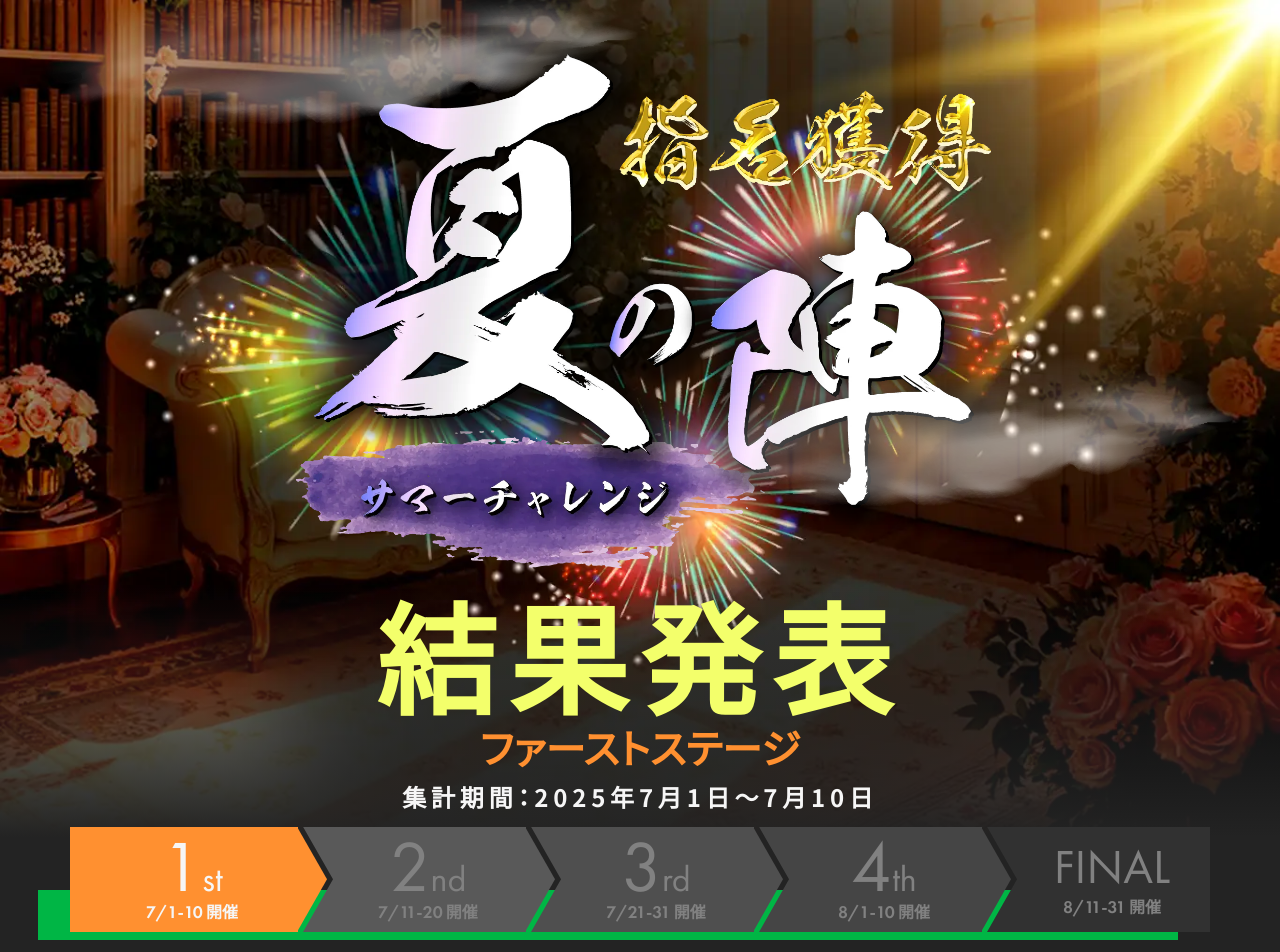
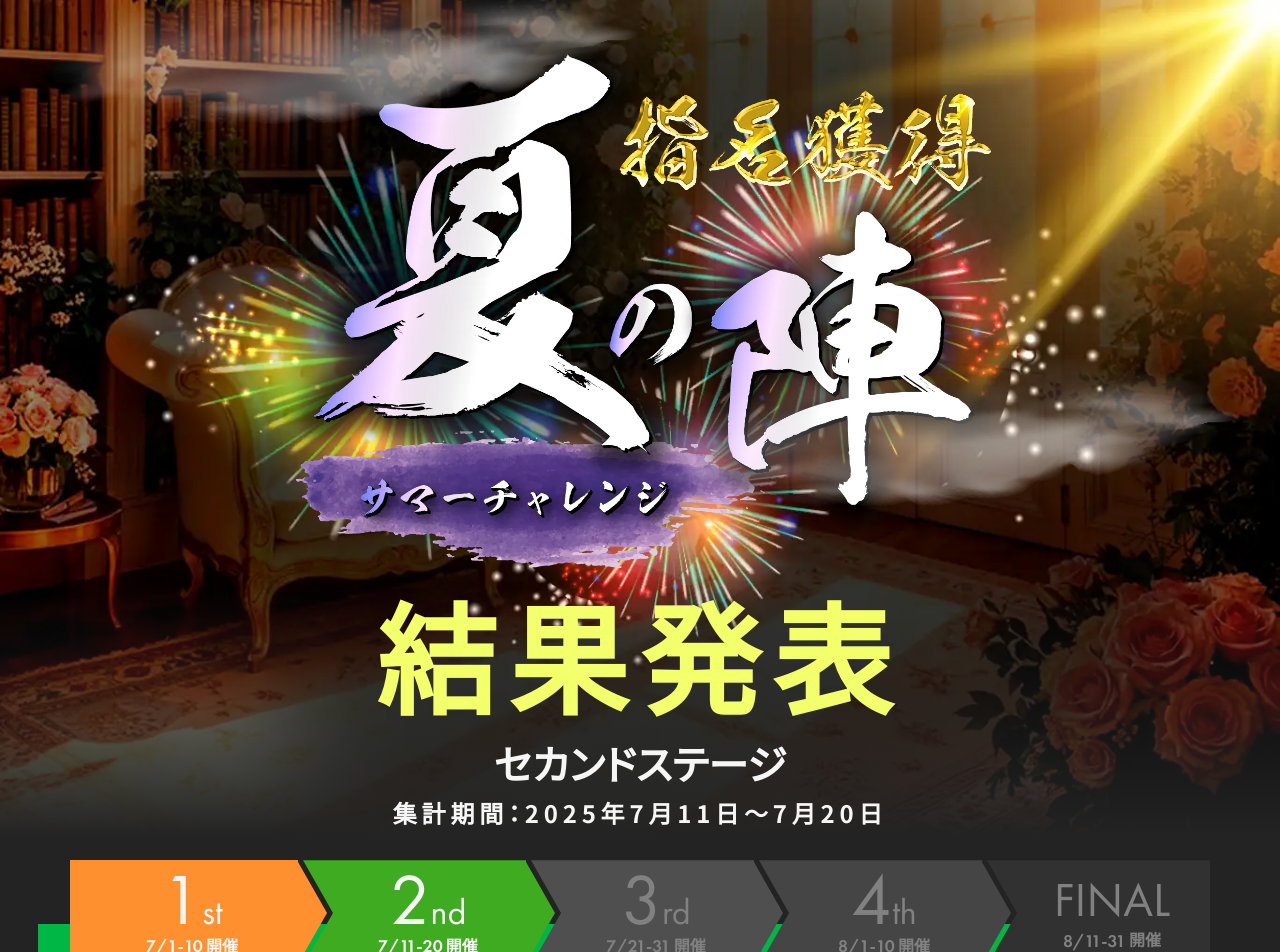
Before and after one commit to ken-atnek/hpg_contest2025_summer, a Next.js app: page / in a window 1280 px wide. Shown: the top 952 px of the page. Built offline with nearby package versions, Linux system fonts and the light colour scheme.

Commit message:
7/21発表

```diff
--- a/src/app/layout.tsx
+++ b/src/app/layout.tsx
@@ -25,7 +25,12 @@ const metadataBase = isRealProduction
         'https://contest2025-summer.hot-point.jp/'
     )
   : undefined;
-
+export const viewport = {
+  width: 'device-width',
+  initialScale: 1,
+  maximumScale: 1,
+  userScalable: 'no',
+};
 export const metadata: Metadata = {
   ...(isRealProduction && {
     metadataBase,
@@ -47,6 +52,7 @@ export const metadata: Metadata = {
     ? 'ホットポイントグループ指名獲得サマーチャレンジ夏の陣'
     : undefined,
   robots: isRealProduction ? 'index, follow' : 'noindex, nofollow',
+
   icons: {
     icon: [
       { url: 'favicon/favicon-16x16.png', sizes: '16x16', type: 'image/png' },
@@ -71,16 +77,8 @@ export default function RootLayout({
   children: React.ReactNode;
 }>) {
   return (
-    <html lang="ja" className={`${notoSans.className} `}>
+    <html lang="ja" className={`${notoSans.className}`}>
       <head>
-        <meta
-          name="robots"
-          content={isRealProduction ? 'index, follow' : 'noindex, nofollow'}
-        />
-        <meta
-          name="viewport"
-          content="width=device-width, initial-scale=1, maximum-scale=1, user-scalable=no"
-        />
         <meta
           name="format-detection"
           content="telephone=no, address=no, email=no"
--- a/src/components/ContainerHeader.tsx
+++ b/src/components/ContainerHeader.tsx
@@ -19,12 +19,12 @@ const ContainerHeader = () => {
         />
       </h1>
       <p className={styles.head}>結果発表</p>
-      <h2>ファーストステージ</h2>
+      {/* <h2>セカンドステージ</h2>
       <div className={styles.period}>
         集計期間：
-        <time dateTime="2025-07-01">2025年7月1日</time>
-        <time dateTime="2025-07-10">7月10日</time>
-      </div>
+        <time dateTime="2025-07-11">2025年7月11日</time>
+        <time dateTime="2025-07-20">7月20日</time>
+      </div> */}
     </header>
   );
 };
--- a/src/components/ContainerRankingTabs.tsx
+++ b/src/components/ContainerRankingTabs.tsx
@@ -17,45 +17,59 @@ const stages = [
     label: '1',
     text: 'st',
     period: '7/1-10',
-
+    startDate: '2025-07-01',
+    endDate: '2025-07-10',
     textPeriod: '開催',
     disabled: false,
+    title: 'ファーストステージ',
   },
   {
     id: 'second',
     label: '2',
     text: 'nd',
     period: '7/11-20',
+    startDate: '2025-07-11',
+    endDate: '2025-07-20',
     textPeriod: '開催',
-    disabled: true,
+    disabled: false,
+    title: 'セカンドステージ',
   },
   {
     id: 'third',
     label: '3',
     text: 'rd',
     period: '7/21-31',
+    startDate: '2025-07-21',
+    endDate: '2025-07-31',
     textPeriod: '開催',
     disabled: true,
+    title: 'サードステージ',
   },
   {
     id: 'fourth',
     label: '4',
     text: 'th',
     period: '8/1-10',
+    startDate: '2025-08-01',
+    endDate: '2025-08-10',
     textPeriod: '開催',
     disabled: true,
+    title: 'フォースステージ',
   },
   {
     id: 'final',
     label: 'FINAL',
     period: '8/11-31',
+    startDate: '2025-08-11',
+    endDate: '2025-08-31',
     textPeriod: '開催',
     disabled: true,
+    title: 'ファイナルステージ',
   },
 ];
 
 export default function ContainerRankingTabs() {
-  const [activeStage, setActiveStage] = useState('first');
+  const [activeStage, setActiveStage] = useState('second');
   const items = rankingData[activeStage] ?? [];
 
   const [windowWidth, setWindowWidth] = useState<number | null>(null);
@@ -81,8 +95,28 @@ export default function ContainerRankingTabs() {
   const middleRankItems = filterRanks(2, middleMaxRank);
   const bottomRankItems = filterRanks(bottomMinRank, bottomMaxRank);
   const underRankItems = filterRanks(underMinRank, 20);
+
+  const currentStage = stages.find((stage) => stage.id === activeStage);
+
   return (
     <section className={styles.containerRankingTabs}>
+      <h2>{currentStage?.title}</h2>
+      <div className={styles.period}>
+        集計期間：
+        <time dateTime={currentStage?.startDate}>
+          {new Date(currentStage?.startDate ?? '').toLocaleDateString('ja-JP', {
+            year: 'numeric',
+            month: 'long',
+            day: 'numeric',
+          })}
+        </time>
+        <time dateTime={currentStage?.endDate}>
+          {new Date(currentStage?.endDate ?? '').toLocaleDateString('ja-JP', {
+            month: 'long',
+            day: 'numeric',
+          })}
+        </time>
+      </div>
       <nav className={styles.tabs}>
         <ul>
           {stages.map((stage) => (
--- a/src/data/castData.ts
+++ b/src/data/castData.ts
@@ -56,6 +56,16 @@ export const castData = [
     },
     image: '/images/cast/yh_mr_rin.webp',
   },
+  {
+    castId: 'yh_club_honon',
+    storeId: 'yh_club',
+    name: '大空ほのん',
+    url: {
+      pc: 'https://www.dandy-g.jp/club_dandy/detail.php?g_id=6891',
+      sp: 'https://www.dandy-g.jp/sp/club_dandy/g_info_sp.php?g_id=6891',
+    },
+    image: '/images/cast/yh_club_honon.webp',
+  },
 
   /* === [ 京都エリア ] ================= */
   {
@@ -71,6 +81,27 @@ export const castData = [
     name: '南 おりな',
     url: 'https://www.hot-point.co.jp/hot/girls_info.php?g_id=6737',
     image: '/images/cast/kt_hot_orina.webp',
+  },
+  {
+    castId: 'kt_part2_mai',
+    storeId: 'kt_part2',
+    name: '木南 まい',
+    url: 'https://www.hot-point.co.jp/hot2/girls_info.php?g_id=7208',
+    image: '/images/cast/kt_part2_mai.webp',
+  },
+  {
+    castId: 'kt_part2_sakura',
+    storeId: 'kt_part2',
+    name: 'はるなさくら',
+    url: 'https://www.hot-point.co.jp/hot2/girls_info.php?g_id=5760',
+    image: '/images/cast/kt_part2_sakura.webp',
+  },
+  {
+    castId: 'kt_part2_rika',
+    storeId: 'kt_part2',
+    name: '加藤 りか',
+    url: 'https://www.hot-point.co.jp/hot2/girls_info.php?g_id=7650',
+    image: '/images/cast/kt_part2_rika.webp',
   },
   {
     castId: 'kt_lip_momoka',
@@ -104,6 +135,13 @@ export const castData = [
   },
   /* === [ 福岡エリア ] ================= */
   {
+    castId: 'fu_hot_arisu',
+    storeId: 'fu_hot',
+    name: '星乃アリス',
+    url: 'https://www.fukuoka-hotpoint.jp/hot/g-info.php?g_id=6664',
+    image: '/images/cast/fu_hot_arisu.webp',
+  },
+  {
     castId: 'fu_villa_kana',
     storeId: 'fu_villa',
     name: '宝生 かな',
@@ -118,6 +156,13 @@ export const castData = [
     url: 'https://www.fukuoka-hotpoint.jp/villa/g-info.php?g_id=6371&ls=glist',
     image: '/images/cast/fu_villa_ren.webp',
   },
+  {
+    castId: 'fu_villa_hikaru',
+    storeId: 'fu_villa',
+    name: '水野ひかる',
+    url: 'https://www.fukuoka-hotpoint.jp/villa/g-info.php?g_id=5896',
+    image: '/images/cast/fu_villa_hikaru.webp',
+  },
   /* === [ 熊本エリア ] ================= */
   {
     castId: 'km_hot_ran',
@@ -130,14 +175,14 @@ export const castData = [
     castId: 'km_hot_sara',
     storeId: 'km_hot',
     name: 'サラ',
-    url: 'https://www.kumamoto-hotpoint.cc/detail.php?g_id=173&is_Area=no&s_dir=hot&mode=slink&link_Source=stop_rk&log=1626519419',
+    url: 'https://www.kumamoto-hotpoint.cc/detail.php?g_id=173',
     image: '/images/cast/km_hot_sara.webp',
   },
   {
     castId: 'km_hot_mio',
     storeId: 'km_hot',
     name: '星川★美桜',
-    url: 'https://www.kumamoto-hotpoint.cc/detail.php?g_id=467&is_Area=no&s_dir=hot&mode=slink&link_Source=glist',
+    url: 'https://www.kumamoto-hotpoint.cc/detail.php?g_id=467',
     image: '/images/cast/km_hot_mio.webp',
   },
   {
@@ -151,15 +196,22 @@ export const castData = [
     castId: 'km_hot_anri',
     storeId: 'km_hot',
     name: '神埼あんり',
-    url: 'https://www.kumamoto-hotpoint.cc/detail.php?g_id=176&is_Area=no&s_dir=hot&mode=slink&link_Source=glist',
+    url: 'https://www.kumamoto-hotpoint.cc/detail.php?g_id=176',
     image: '/images/cast/km_hot_anri.webp',
   },
   {
     castId: 'km_hot_erena',
     storeId: 'km_hot',
     name: '逢坂えれな',
-    url: 'https://www.kumamoto-hotpoint.cc/detail.php?g_id=466&is_Area=no&s_dir=hot&mode=slink&link_Source=glist',
+    url: 'https://www.kumamoto-hotpoint.cc/detail.php?g_id=466',
     image: '/images/cast/km_hot_erena.webp',
+  },
+  {
+    castId: 'km_hot_saya',
+    storeId: 'km_hot',
+    name: '坂下 さや',
+    url: 'https://www.kumamoto-hotpoint.cc/detail.php?g_id=171',
+    image: '/images/cast/km_hot_saya.webp',
   },
 
   {
@@ -177,4 +229,18 @@ export const castData = [
     url: 'https://www.hotpoint-villa.cc/detail.php?g_id=546',
     image: '/images/cast/km_villa_kurena.webp',
   },
+  {
+    castId: 'km_villa_riho',
+    storeId: 'km_villa',
+    name: 'りほ',
+    url: 'https://www.hotpoint-villa.cc/detail.php?g_id=522',
+    image: '/images/cast/km_villa_riho.webp',
+  },
+  {
+    castId: 'km_villa_hana',
+    storeId: 'km_villa',
+    name: '白咲 はな',
+    url: 'https://www.hotpoint-villa.cc/detail.php?g_id=6',
+    image: '/images/cast/km_villa_hana.webp',
+  },
 ];
--- a/src/data/rankingData.ts
+++ b/src/data/rankingData.ts
@@ -41,6 +41,30 @@ export const rankingData: Record<string, RankingItem[]> = {
     { id: 20, rank: 20, castId: 'kt_villa_rei' },
   ],
   second: [
-    // 他のステージも同じ形で castId を指定
+    {
+      id: 1,
+      rank: 1,
+      castId: 'fu_villa_kana',
+      size: 'Age.35 / T.158 / B.84 [D] / W.56 / H.85',
+    },
+    { id: 2, rank: 2, castId: 'km_hot_mio' },
+    { id: 3, rank: 3, castId: 'km_villa_riho' },
+    { id: 4, rank: 4, castId: 'km_hot_anri' },
+    { id: 5, rank: 5, castId: 'kt_part2_mai' },
+    { id: 6, rank: 6, castId: 'kt_hot_himeno' },
+    { id: 7, rank: 7, castId: 'km_hot_saya' },
+    { id: 8, rank: 8, castId: 'fu_hot_arisu' },
+    { id: 9, rank: 9, castId: 'km_hot_erena' },
+    { id: 10, rank: 10, castId: 'yh_dandy_seri' },
+    { id: 11, rank: 11, castId: 'yh_mr_nina' },
+    { id: 12, rank: 12, castId: 'fu_villa_ren' },
+    { id: 13, rank: 12, castId: 'km_villa_hana' },
+    { id: 14, rank: 14, castId: 'fu_villa_hikaru' },
+    { id: 15, rank: 15, castId: 'yh_dandy_niko' },
+    { id: 16, rank: 16, castId: 'km_hot_ran' },
+    { id: 17, rank: 17, castId: 'yh_mr_rin' },
+    { id: 18, rank: 18, castId: 'yh_club_honon' },
+    { id: 19, rank: 19, castId: 'kt_part2_sakura' },
+    { id: 20, rank: 20, castId: 'kt_part2_rika' },
   ],
 };
--- a/src/styles/top.module.scss
+++ b/src/styles/top.module.scss
@@ -18,7 +18,6 @@
     flex-direction: column;
     align-items: center;
     padding: 1em 2em;
-    --stage-color: #ff9030;
     @include sp {
         padding: 6vw 4vw;
     }
@@ -60,30 +59,31 @@
             font-size: FZ(48);
         }
     }
-    h2 {
-        font-size: FZ(40);
-        font-weight: 700;
-        color: var(--stage-color);
-        margin-top: 0.2em;
-    }
-    .period {
-        font-size: FZ(24);
-        font-weight: 700;
-        letter-spacing: 0.2em;
-        display: flex;
-        align-content: center;
-        margin-top: 0.5em;
-        @include sp {
-            font-size: FZ(18);
-        }
-        time {
-            &:first-of-type {
-                &::after {
-                    content: "〜";
-                }
-            }
-        }
-    }
+
+    // h2 {
+    //     font-size: FZ(40);
+    //     font-weight: 700;
+    //     color: var(--stage-color);
+    //     margin-top: 0.2em;
+    // }
+    // .period {
+    //     font-size: FZ(24);
+    //     font-weight: 700;
+    //     letter-spacing: 0.2em;
+    //     display: flex;
+    //     align-content: center;
+    //     margin-top: 0.5em;
+    //     @include sp {
+    //         font-size: FZ(18);
+    //     }
+    //     time {
+    //         &:first-of-type {
+    //             &::after {
+    //                 content: "〜";
+    //             }
+    //         }
+    //     }
+    // }
 }
 
 /* =================================
@@ -98,6 +98,30 @@
     font-size: inherit;
     @include sp {
         padding: 0 4vw 12vw;
+    }
+    h2 {
+        font-size: FZ(40);
+        font-weight: 700;
+        margin-top: 0.2em;
+    }
+    .period {
+        font-size: FZ(24);
+        font-weight: 700;
+        letter-spacing: 0.2em;
+        display: flex;
+        align-content: center;
+        margin-top: 0.5em;
+        margin-bottom: 1.4em;
+        @include sp {
+            font-size: FZ(18);
+        }
+        time {
+            &:first-of-type {
+                &::after {
+                    content: "〜";
+                }
+            }
+        }
     }
     .tabs {
         position: relative;
@@ -201,7 +225,8 @@
                     }
                 }
                 &:nth-of-type(2) {
-                    --rankColor: #595959;
+                    --rankColor: #3eab20;
+                    color: $base-white;
                 }
                 &:nth-of-type(3) {
                     --rankColor: #4f4f4f;
```
Also changed, not shown: public/images/cast/kt_ part2_mai.webp (deleted).
